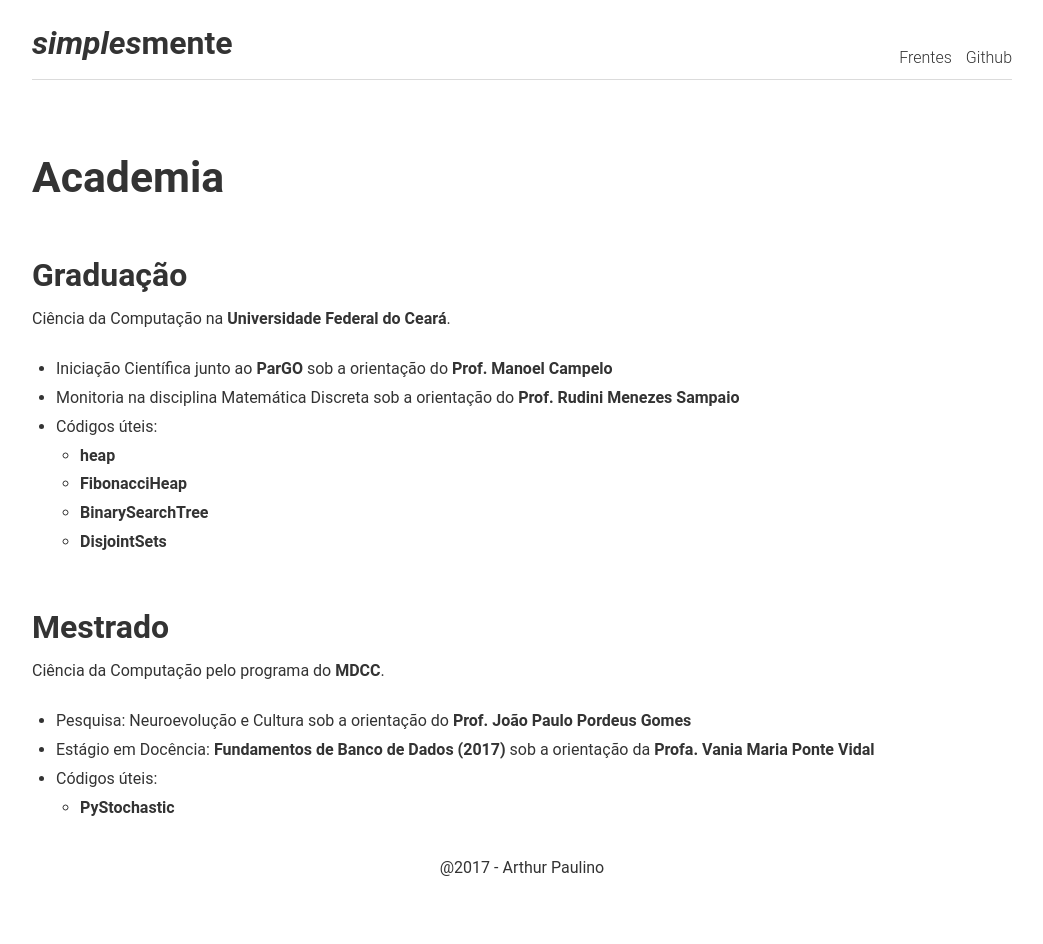
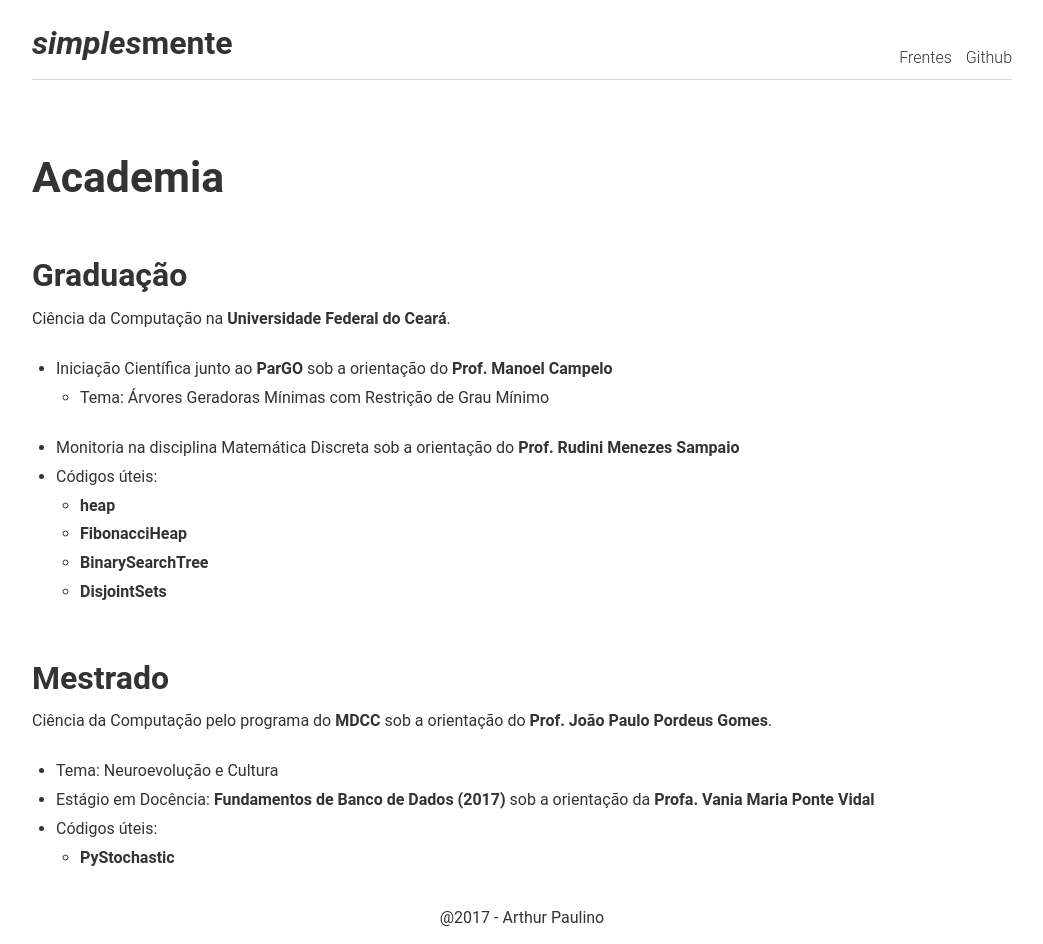
Before and after one commit to arthurpaulino/arthurpaulino.github.io, a Jekyll site: the page built from frentes/academia/index.md, in a window 1280 px wide. Shown: the whole page, without its empty margins (118-1161 px from the left). Built offline with Jekyll 4.4.1, drawn with Linux system fonts in a browser that asks for light colours; before the commit the page ends 900 px from its top, so only the background shows below that.

Commit message:
small improvement

```diff
--- a/frentes/academia/index.md
+++ b/frentes/academia/index.md
@@ -6,6 +6,7 @@ title: Academia
 ## Graduação
 Ciência da Computação na [Universidade Federal do Ceará](http://www.ufc.br/){:target="_blank"}.
 * Iniciação Científica junto ao [ParGO](http://www.lia.ufc.br/~pargo/){:target="_blank"} sob a orientação do [Prof. Manoel Campelo](http://lia.ufc.br/~mcampelo/){:target="_blank"}
+	* Tema: Árvores Geradoras Mínimas com Restrição de Grau Mínimo
 * Monitoria na disciplina Matemática Discreta sob a orientação do [Prof. Rudini Menezes Sampaio](http://www.lia.ufc.br/~rudini/){:target="_blank"}
 * Códigos úteis:
     * [heap](https://github.com/arthurpaulino/heap){:target="_blank"}
@@ -14,8 +15,8 @@ Ciência da Computação na [Universidade Federal do Ceará](http://www.ufc.br/)
     * [DisjointSets](https://github.com/arthurpaulino/DisjointSets){:target="_blank"}
 
 ## Mestrado
-Ciência da Computação pelo programa do [MDCC](http://www.mdcc.ufc.br/){:target="_blank"}.
-* Pesquisa: Neuroevolução e Cultura sob a orientação do [Prof. João Paulo Pordeus Gomes](http://lattes.cnpq.br/9553770402705512){:target="_blank"}
+Ciência da Computação pelo programa do [MDCC](http://www.mdcc.ufc.br/){:target="_blank"} sob a orientação do [Prof. João Paulo Pordeus Gomes](http://lattes.cnpq.br/9553770402705512){:target="_blank"}.
+* Tema: Neuroevolução e Cultura
 * Estágio em Docência: [Fundamentos de Banco de Dados (2017)](fbd) sob a orientação da [Profa. Vania Maria Ponte Vidal](http://lattes.cnpq.br/9431229866203038){:target="_blank"}
 * Códigos úteis:
 	* [PyStochastic](https://github.com/arthurpaulino/PyStochastic){:target="_blank"}
```
